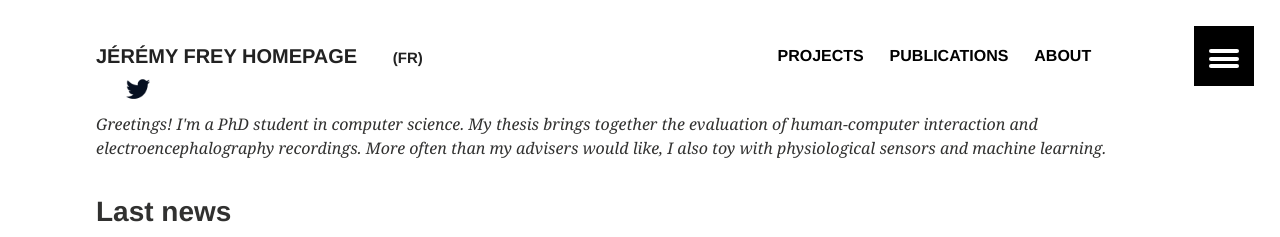
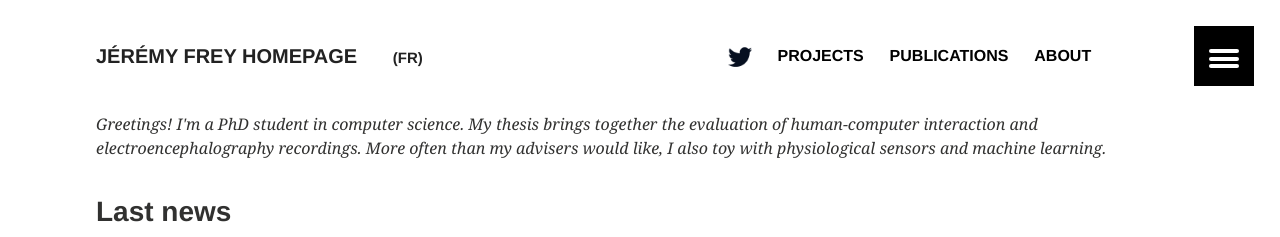
Before and after one commit to jfrey-xx/jfrey-xx.github.io, a Jekyll site: the page built from index.md, in a window 1280 px wide. Shown: the top 237 px of the page. Built offline with Jekyll 4.4.1, drawn with Linux system fonts in a browser that asks for light colours.

Commit message:
second try for twitter link

```diff
--- a/_includes/header.html
+++ b/_includes/header.html
@@ -7,8 +7,6 @@
    {% else %}
    <a href="{{ site.url }}/fr" class=language-selector>(fr)</a>
    {% endif %}
-   <!-- twitter link -->
-   <a href="https://twitter.com/jfrey_xx" class=language-selector><img src="{{ site.url }}/images/twitter-icon.png" alt="twitter icon" height="24" width="24"></a>
    </div>
     <nav role="navigation" class="menu top-menu">
         {% include navigation.html %}
--- a/_includes/navigation.html
+++ b/_includes/navigation.html
@@ -1,5 +1,9 @@
 <ul class="menu-item">
   <li class="home"><a href="/">{{ site.title }}</a></li>
+
+   <!-- twitter link -->
+   <li><a href="https://twitter.com/jfrey_xx" class=language-selector><img src="{{ site.url }}/images/twitter-icon.png" alt="twitter icon" height="24" width="24"></a></li>
+
   {% if page.lang == 'fr' %}
     {% assign nav_data = site.data.navigation_fr %}
   {% else %}
```
